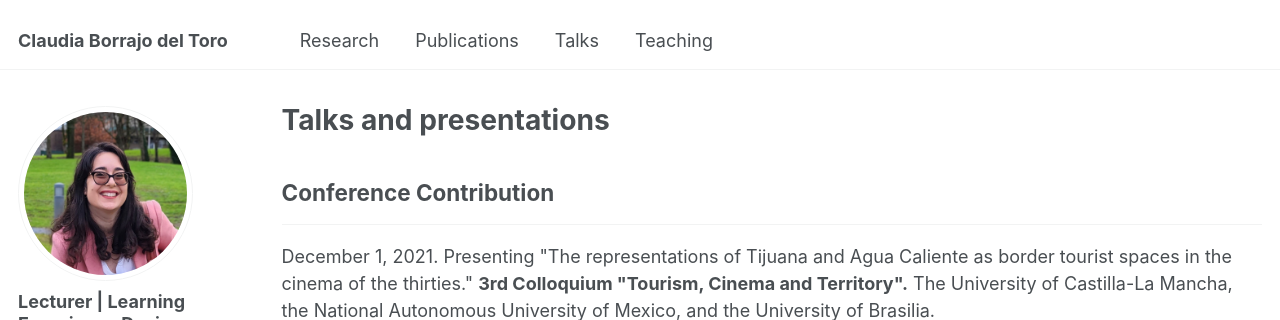
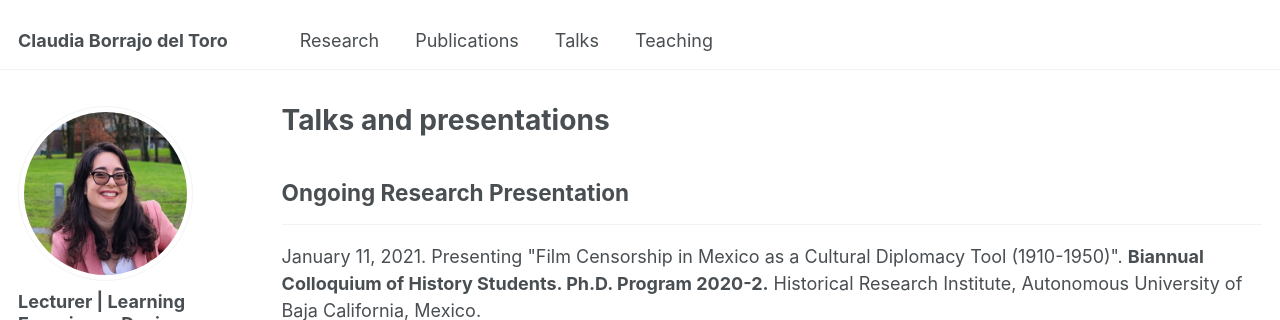
Before and after one commit to claudiabt/claudiabt.github.io, a Jekyll site: the page built from _pages/talks.html, in a window 1280 px wide and 900 px high, cut to the strip 0-320 px from the top of the window. Built offline with Jekyll 4.4.1, drawn with Linux system fonts in a browser that asks for light colours; some web fonts are replaced; some of the changed text lies outside the part shown.

Commit message:
Update talks.html

```diff
--- a/_pages/talks.html
+++ b/_pages/talks.html
@@ -4,6 +4,12 @@ title: "Talks and presentations"
 permalink: /talks/
 author_profile: true
 ---
+
+<h2>Ongoing Research Presentation</h2><hr />
+January 11, 2021. Presenting "Film Censorship in Mexico as a Cultural Diplomacy Tool (1910-1950)". <strong>Biannual Colloquium of History Students. Ph.D. Program 2020-2.</strong> Historical Research Institute, Autonomous University of Baja California, Mexico.<br>
+<iframe width="560" height="315" src="https://www.youtube.com/embed/mUt001iDMSk?si=0M0NU2sYuKADC6SU&amp;start=14786" title="YouTube video player" frameborder="0" allow="accelerometer; autoplay; clipboard-write; encrypted-media; gyroscope; picture-in-picture; web-share" referrerpolicy="strict-origin-when-cross-origin" allowfullscreen></iframe>
+<br>
+<br>
 
 <h2>Conference Contribution</h2><hr />
 December 1, 2021. Presenting "The representations of Tijuana and Agua Caliente as border tourist spaces in the cinema of the thirties." <strong>3rd Colloquium "Tourism, Cinema and Territory".</strong> The University of Castilla-La Mancha, the National Autonomous University of Mexico, and the University of Brasilia.
@@ -47,13 +53,6 @@ April 4, 2018. Speaker at the Workshop "Digital Historical Archives: production
 <br>
 <br>
 
-<h2>Ongoing Research Presentation</h2><hr />
-January 11, 2021. Presenting "Film Censorship in Mexico as a Cultural Diplomacy Tool (1910-1950)". <strong>Biannual Colloquium of History Students. Ph.D. Program 2020-2.</strong> Historical Research Institute, Autonomous University of Baja California, Mexico.<br>
-<iframe width="560" height="315" src="https://www.youtube.com/embed/mUt001iDMSk?si=0M0NU2sYuKADC6SU&amp;start=14786" title="YouTube video player" frameborder="0" allow="accelerometer; autoplay; clipboard-write; encrypted-media; gyroscope; picture-in-picture; web-share" referrerpolicy="strict-origin-when-cross-origin" allowfullscreen></iframe>
-<br>
-<br>
-
-
 {% if site.talkmap_link == true %}
 
 
```
